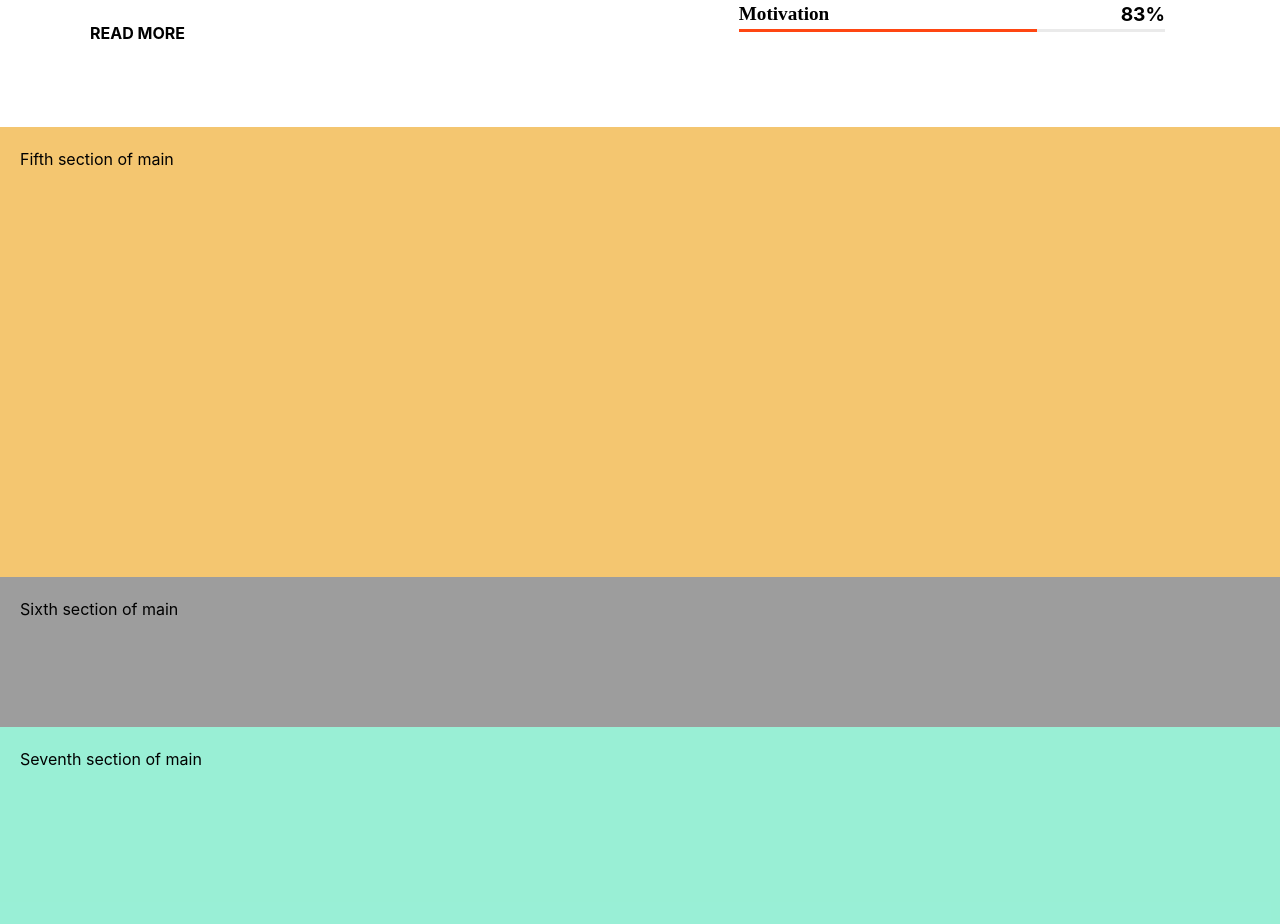
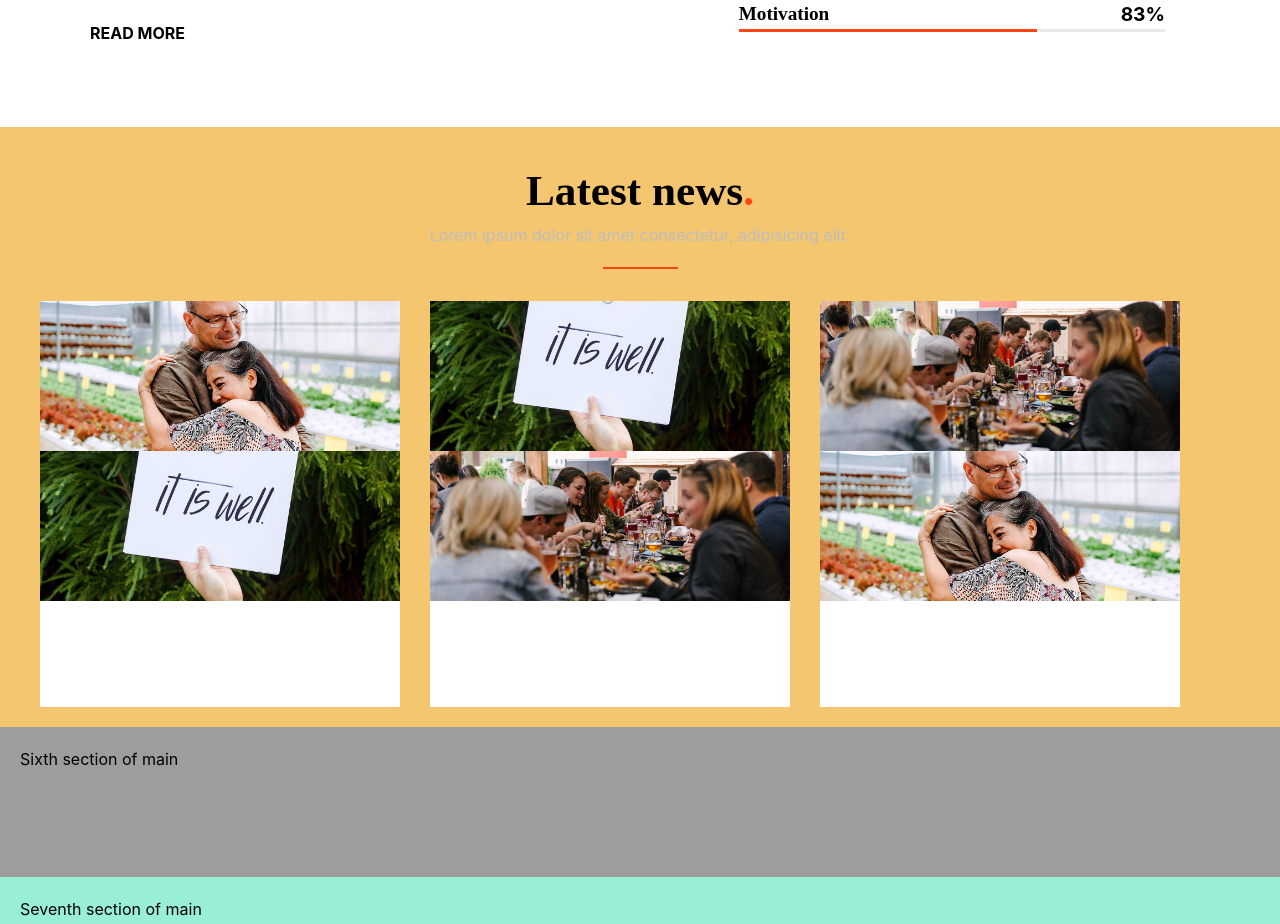
Before and after one commit to KevinZucca/proj-html-vuejs, a Vue app: page / in a window 1280 px wide. Shown: the part 3163-4087 px from the top of the page. Built offline with nearby package versions, Linux system fonts and the light colour scheme.

Commit message:
feat: working on fifth section

```diff
--- a/src/components/AppMain_components/AppMain_Section5.vue
+++ b/src/components/AppMain_components/AppMain_Section5.vue
@@ -5,6 +5,35 @@ export default {
     data() {
         return {
             name: "AppMain_Section5",
+            businessCards: [
+                {
+                    picture1: "/public/img/h1-blog-img-02.jpg",
+                    picture2: "/public/img/h1-blog-img-03.jpg",
+                    time: "May 5, 2019",
+                    person: "Amanda Doe",
+                    name: "Next investment",
+                    description: "Lorem ipsum dolor sit amet, consectetur adipiscing elit, seid eius mas tellus dolor ...",
+                    moreInfo: "READ MORE",
+                },
+                {
+                    picture1: "/public/img/h1-blog-img-03.jpg",
+                    picture2: "/public/img/h1-blog-img-01.jpg",
+                    time: "May 5, 2019",
+                    person: "Amanda Doe",
+                    name: "Team Building",
+                    description: "Lorem ipsum dolor sit amet, consectetur adipiscing elit, seid eius mas tellus dolor ...",
+                    moreInfo: "READ MORE",
+                },
+                {
+                    picture1: "/public/img/h1-blog-img-01.jpg",
+                    picture2: "/public/img/h1-blog-img-02.jpg",
+                    time: "May 5, 2019",
+                    person: "Amanda Doe",
+                    name: "New Business Day",
+                    description: "Lorem ipsum dolor sit amet, consectetur adipiscing elit, seid eius mas tellus dolor ...",
+                    moreInfo: "READ MORE",
+                }
+            ]
 
         }
     },
@@ -13,16 +42,111 @@ export default {
 
 <template>
    <div class="main-container">
-    Fifth section of main
+        <div class="container-centered">
+            <div id="comment">
+                <div class="title">
+                    <h2>Latest news<span class="orange-dot">.</span></h2>
+                </div>
+                <div id="description">
+                    <p class="grey-text">Lorem ipsum dolor sit amet consectetur, adipisicing elit.</p>
+                </div>
+            </div>
+
+            <div id="business-container">
+                <div class="card" v-for="business in businessCards">
+                    <div class="img-container">
+                        <img class="up-img" :src="business.picture1" alt="up-img">
+                        <img class="down-img" :src="business.picture2" alt="down-img">
+                    </div>
+
+                    <div id="time" class="subtitle"></div> <span class="subtitle"></span>
+                    <div class="title"></div>
+                    <div class="subtitle"></div>
+                    <div class="more-info"></div>
+                </div>
+            </div>
+        </div>
    </div>
 </template>
 
-<style scoped>
+<style scoped lang="scss">
     .main-container {
         width: 100%;
-
-        height: 450px;
+        height: 600px;
 
         background-color: rgb(244, 198, 112);
+        padding-top: 0;
+
+        .container-centered {
+            flex-flow: column;
+            width: 100%;
+
+
+        #comment {
+                display: flex;
+                flex-flow: column;
+                justify-content: center;
+                align-items: center;
+
+                padding: 50px;
+                height: 30%;
+
+                .title {
+                    font-size: 1.8em;
+                }
+
+                #description::after {
+                    content: '';
+                    height: 2px;
+                    width: 75px;
+
+                    background-color: #ff4612;
+                    display: block;
+
+                    margin: 0 auto;
+                    margin-top: 20px;
+                }
+            }
+
+            #business-container {
+                display: flex;
+                gap: 30px;
+
+                width: 100%;
+                height: 70%;
+
+                .card {
+                    display: flex;
+                    flex-flow: column;
+
+                    width: 30%;
+                    height: 100%;
+                    background-color: white;
+
+                    .img-container {
+                        display: flex;
+                        flex-flow: column;
+
+                        width: 100%;
+                        height: 900px;
+
+                        .up-img {
+                            height: 150px;
+                            object-fit: cover;
+                            overflow: hidden;
+                        }
+
+                        .down-img {
+                            height: 150px;
+                            object-fit: cover;
+                            overflow: hidden;
+                        }
+
+
+                    }
+                }
+            }
+        }
+
     }
 </style>
```
